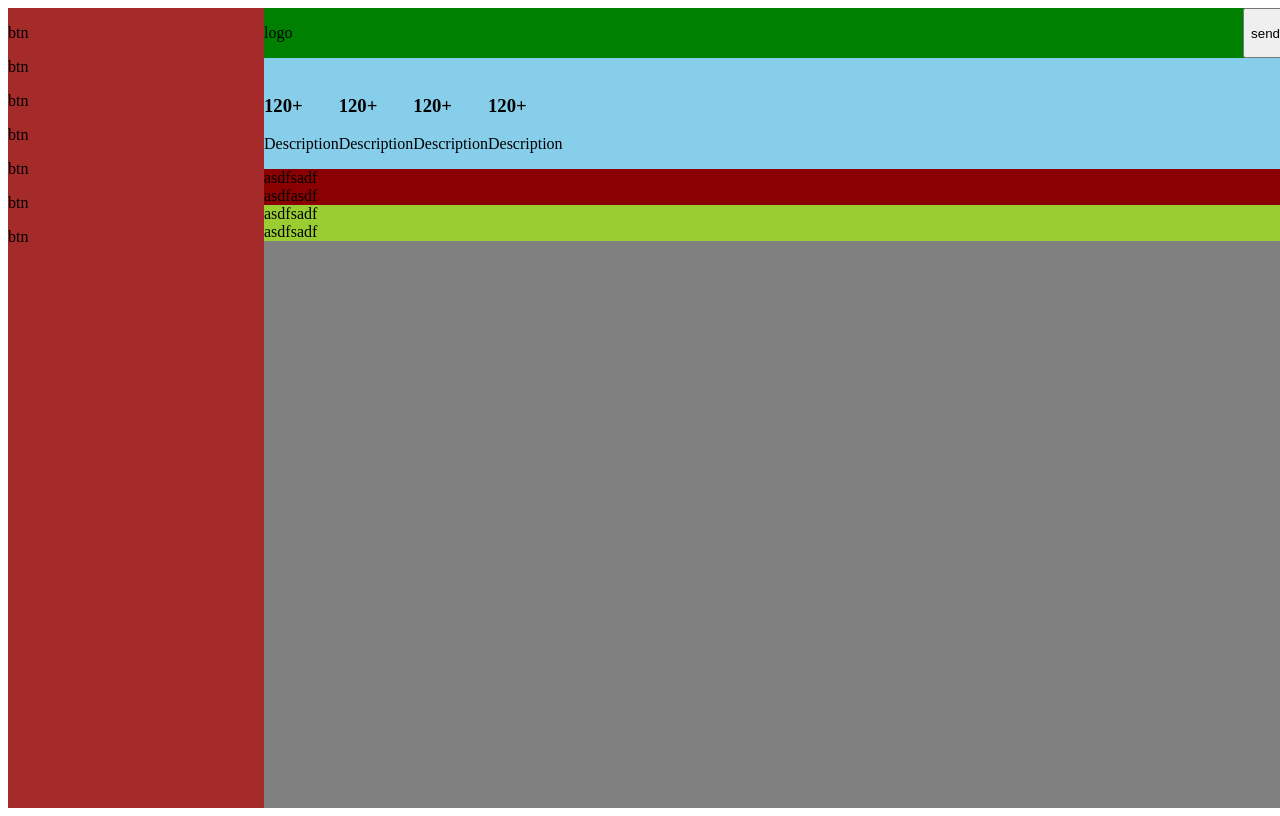
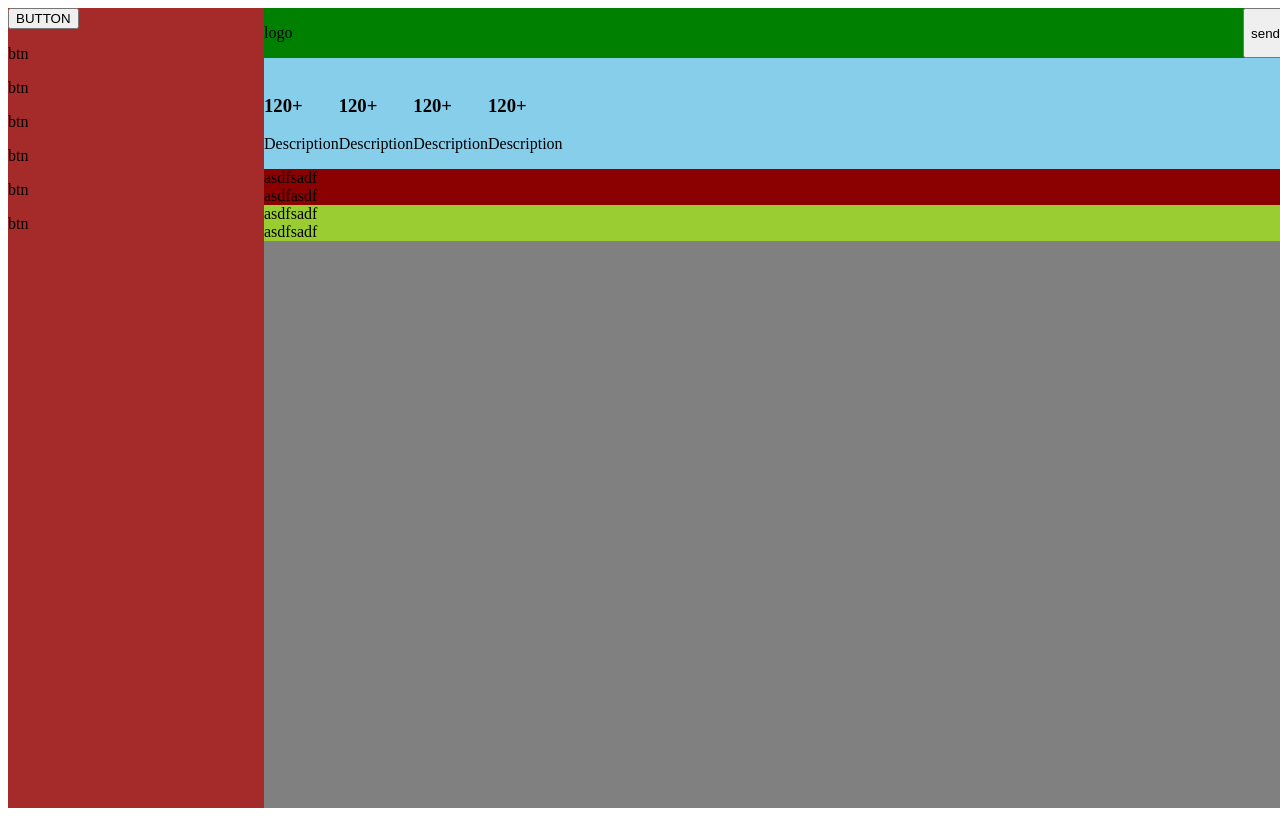
Before and after one commit to shinkar94/myMoney2, a React (Vite) app: page / in a window 1280 px wide. Built offline with nearby package versions, Linux system fonts and the light colour scheme.

Commit message:
edit button

```diff
--- a/src/App.tsx
+++ b/src/App.tsx
@@ -10,7 +10,7 @@ function App() {
     <div className="App">
       <div className="wrapper" style={{width: "100vw", height: "100vh", background: "gray", display: "flex"}}>
           <div className="sideBar" style={{width: "20%", background: "brown"}}>
-              <p>btn</p>
+              <button>BUTTON</button>
               <p>btn</p>
               <p>btn</p>
               <p>btn</p>
```
